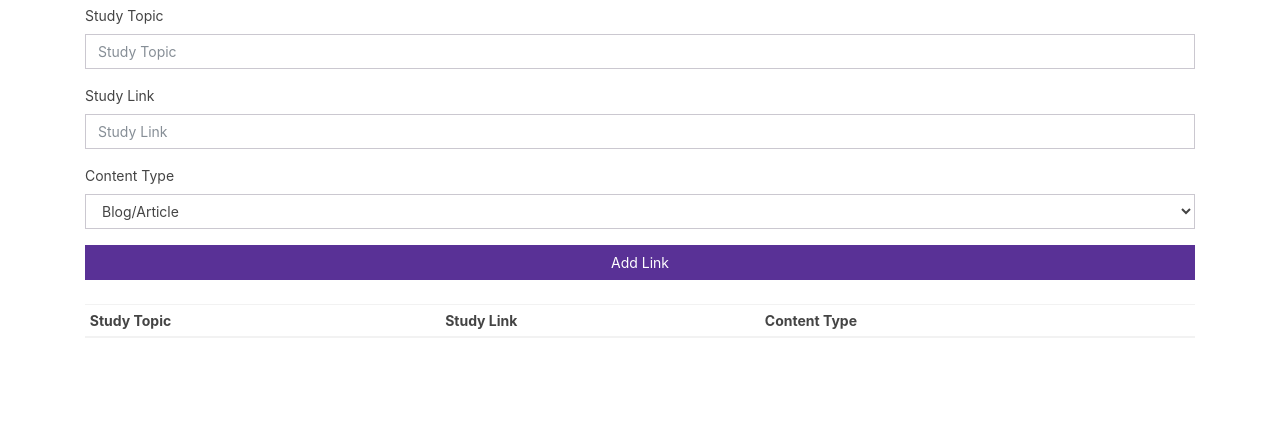
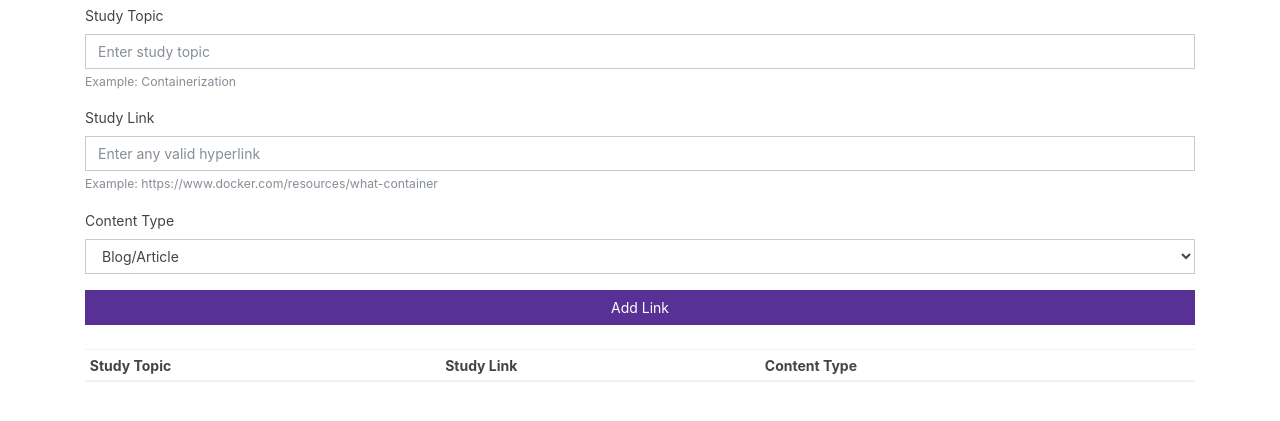
Before and after one commit to GarimaK1/StudyLinks, a plain HTML site: page index.html in a window 1280 px wide. Shown: the part 69-490 px from the top of the page. Drawn offline with nearby package versions, Linux system fonts and the light colour scheme.

Commit message:
Made UI more informative

```diff
--- a/index.html
+++ b/index.html
@@ -23,14 +23,16 @@
         <form id="links-form">
             <div class="form-group">
                 <label for="topic">Study Topic</label>
-                <input type="text" class="form-control" id="topic" aria-describedby="TextHelp" placeholder="Study Topic"
+                <input type="text" class="form-control" id="topic" aria-describedby="TextHelp" placeholder="Enter study topic"
                     required>
+                <small id="TextHelp" class="form-text text-muted">Example: Containerization</small>
             </div>
             <div class="form-group">
                 <label for="slink">Study Link</label>
-                <input type="text" class="form-control" id="slink" aria-describedby="URLHelp" placeholder="Study Link"
+                <input type="text" class="form-control" id="slink" aria-describedby="URLHelp" placeholder="Enter any valid hyperlink"
                     required
                     pattern="^(?:(?:(?:https?|ftp):)?\/\/)(?:\S+(?::\S*)?@)?(?:(?!(?:10|127)(?:\.\d{1,3}){3})(?!(?:169\.254|192\.168)(?:\.\d{1,3}){2})(?!172\.(?:1[6-9]|2\d|3[0-1])(?:\.\d{1,3}){2})(?:[1-9]\d?|1\d\d|2[01]\d|22[0-3])(?:\.(?:1?\d{1,2}|2[0-4]\d|25[0-5])){2}(?:\.(?:[1-9]\d?|1\d\d|2[0-4]\d|25[0-4]))|(?:(?:[a-z0-9\u00a1-\uffff][a-z0-9\u00a1-\uffff_-]{0,62})?[a-z0-9\u00a1-\uffff]\.)+(?:[a-z\u00a1-\uffff]{2,}\.?))(?::\d{2,5})?(?:[/?#]\S*)?$">
+                <small id="URLHelp" class="form-text text-muted">Example: https://www.docker.com/resources/what-container</small>
             </div>
             <div class="form-group">
                 <label for="content-type">Content Type</label>
```
